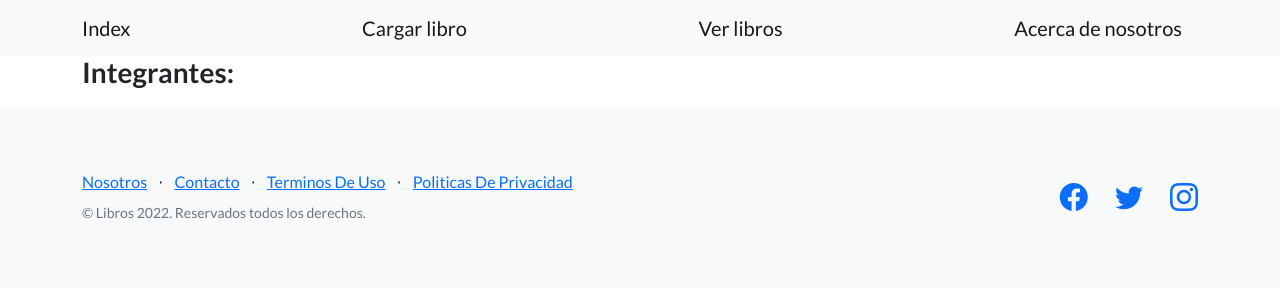
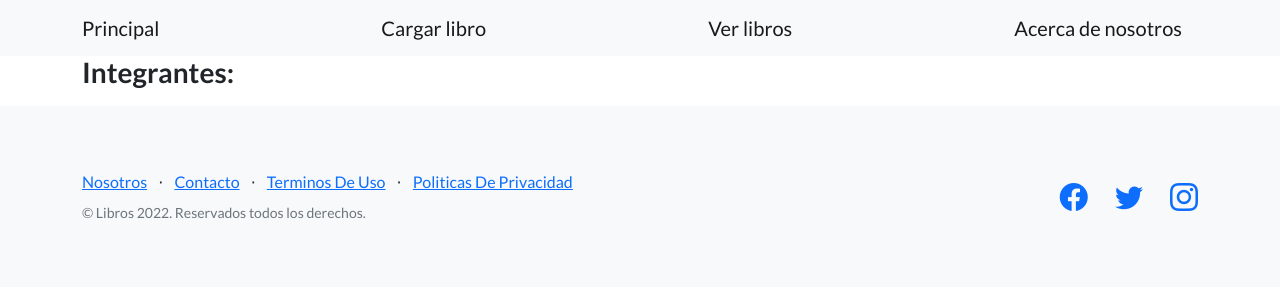
Before and after one commit to leysap/proyecto-python, a Django app: page /Nosotros/ in a window 1280 px wide. Shown: the top 300 px of the page. Run offline with Django 4.2, Linux system fonts and the light colour scheme; some libraries are stand-ins or nearby versions.

Commit message:
Cambio "Index" por "Princial"

```diff
--- a/home/templates/home/base.html
+++ b/home/templates/home/base.html
@@ -23,7 +23,7 @@
         <!-- Navigation-->
         <nav class="navbar navbar-light bg-light static-top">
             <div class="container">
-                <a class="navbar-brand" href={% url 'index' %}>Index</a>
+                <a class="navbar-brand" href={% url 'index' %}>Principal</a>
                 <a class="navbar-brand" href={% url 'cargar_libro' %}>Cargar libro</a>
                 <a class="navbar-brand" href={% url 'ver_libros' %}>Ver libros</a>
                 <a class="navbar-brand" href={% url 'acerca_de_nosotros' %}>Acerca de nosotros</a>
```
